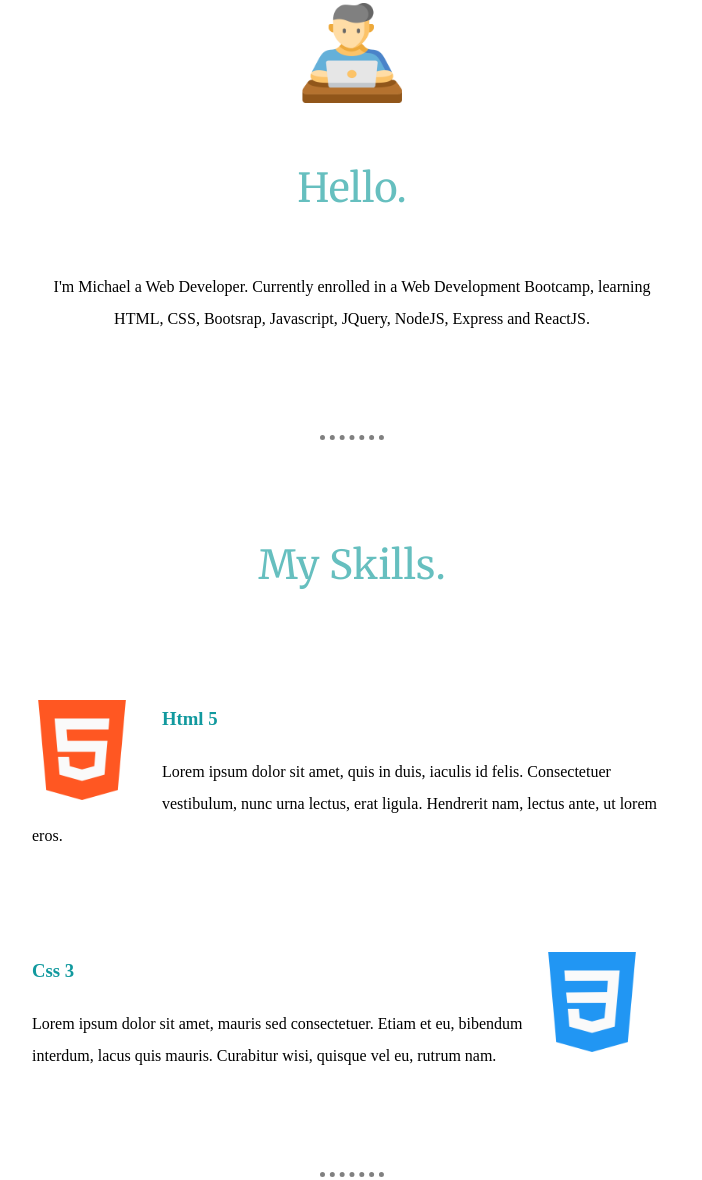
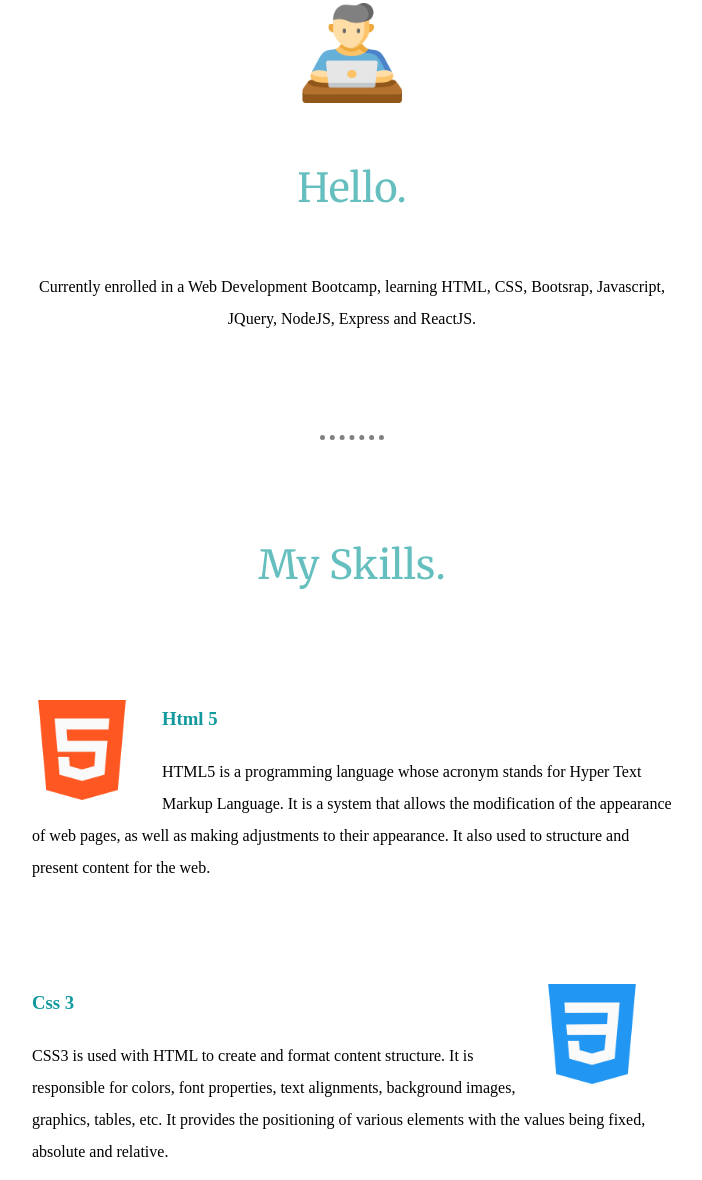
Before and after one commit to alvarezmike/personal-website, a plain HTML site: page index.html in a window 1280 px wide. Shown: the part 875-2055 px from the top of the page, without its empty margins (288-990 px from the left). Drawn offline with Linux system fonts and the light colour scheme.

Commit message:
Update index.html

```diff
--- a/index.html
+++ b/index.html
@@ -22,7 +22,7 @@
     <div class="profile">
       <img src="images/profile.png  " alt="profile-photo" style="width:100px;height:100px;">
       <h2>Hello.</h2>
-      <p> I'm Michael a Web Developer. Currently enrolled in a Web Development Bootcamp, learning HTML, CSS, Bootsrap, Javascript, JQuery, NodeJS, Express and ReactJS. </p>
+      <p>Currently enrolled in a Web Development Bootcamp, learning HTML, CSS, Bootsrap, Javascript, JQuery, NodeJS, Express and ReactJS. </p>
     </div>
     <hr>
     <div class="skills">
@@ -30,12 +30,12 @@
       <div class="skill-row">
         <img class="code-img" src="images/html-5.png " alt="html-5" style="width:100px;height:100px;">
         <h3>Html 5</h3>
-        <p class="paragraph-skill">Lorem ipsum dolor sit amet, quis in duis, iaculis id felis. Consectetuer vestibulum, nunc urna lectus, erat ligula. Hendrerit nam, lectus ante, ut lorem eros.</p>
+        <p class="paragraph-skill">HTML5 is a programming language whose acronym stands for Hyper Text Markup Language. It is a system that allows the modification of the appearance of web pages, as well as making adjustments to their appearance. It also used to structure and present content for the web.</p>
       </div>
       <div class="skill-row">
         <img class="img-skill" src="images/css-3.png" alt="css" style="width:100px;height:100px;">
         <h3>Css 3</h3>
-        <p class="paragraphtwo-skill">Lorem ipsum dolor sit amet, mauris sed consectetuer. Etiam et eu, bibendum interdum, lacus quis mauris. Curabitur wisi, quisque vel eu, rutrum nam.</p>
+        <p class="paragraphtwo-skill">CSS3 is used with HTML to create and format content structure. It is responsible for colors, font properties, text alignments, background images, graphics, tables, etc. It provides the positioning of various elements with the values being fixed, absolute and relative.</p>
       </div>
     </div>
     <hr>
```
